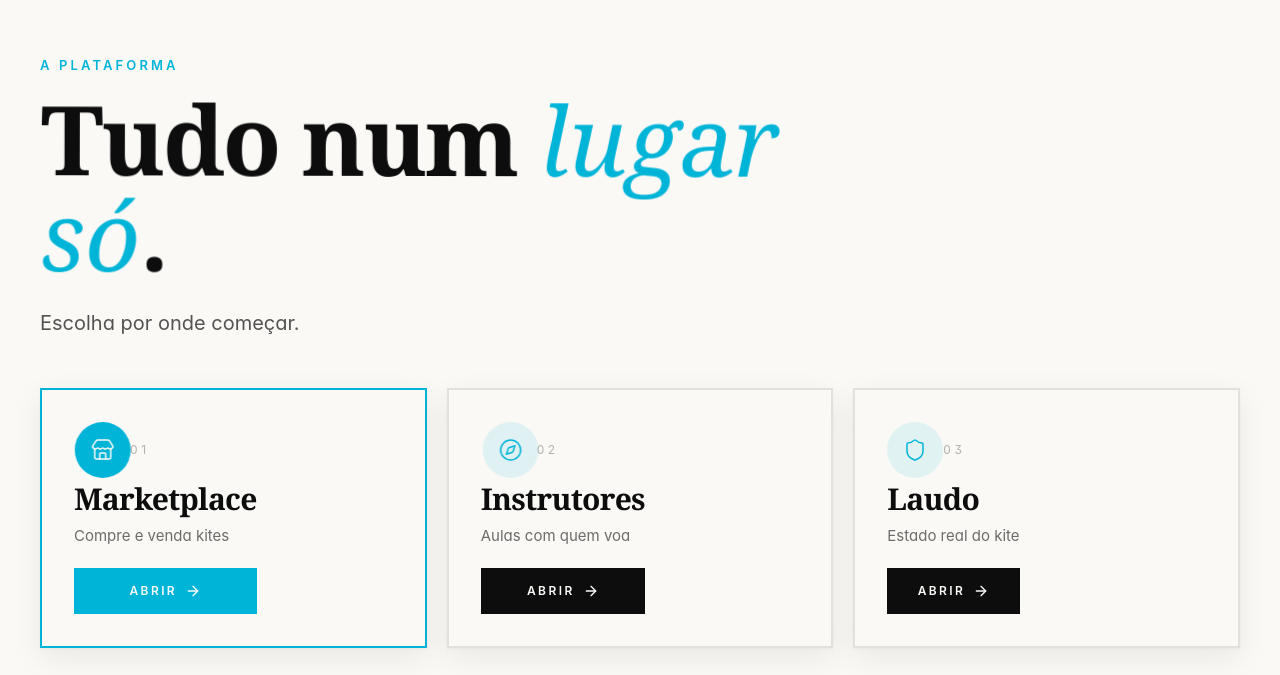
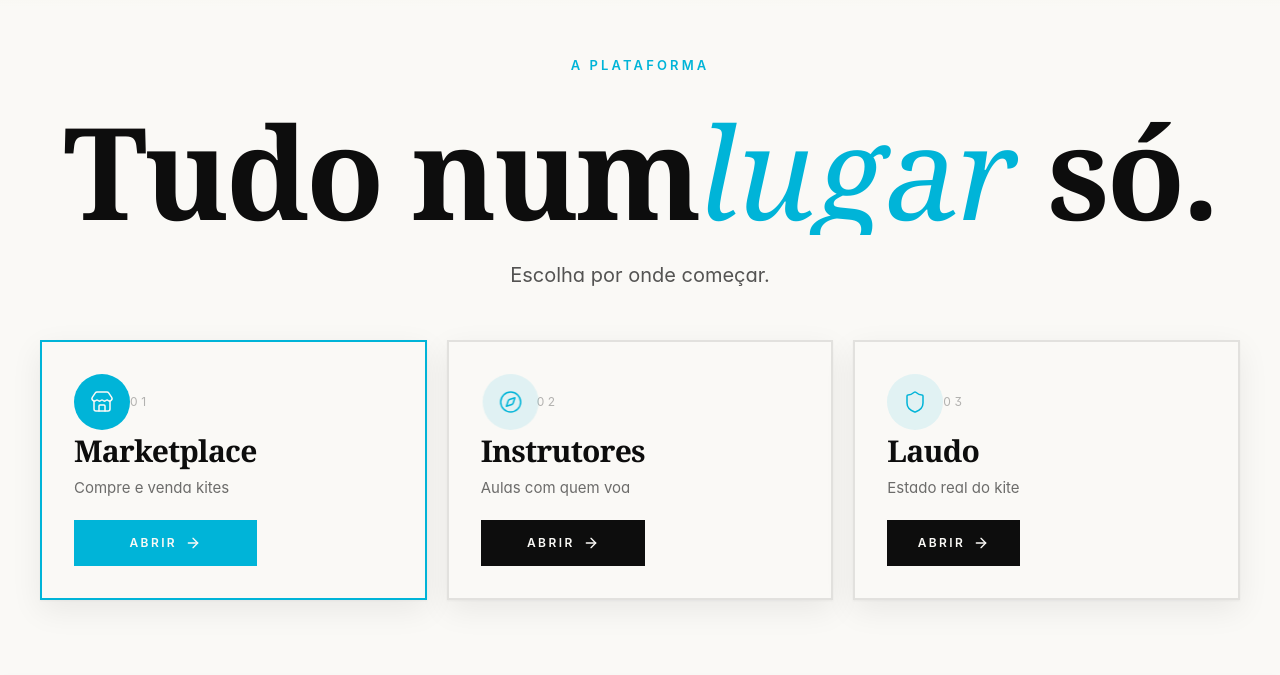
Before and after one commit to wiu-sup-brazil/wiu-site, a React (Vite) app: page / in a window 1280 px wide. Shown: the part 3755-4430 px from the top of the page. Built offline with nearby package versions, Linux system fonts and the light colour scheme; no server answers; the database is empty.

Commit message:
Update Plataforma.tsx

```diff
--- a/src/components/site/Plataforma.tsx
+++ b/src/components/site/Plataforma.tsx
@@ -32,15 +32,42 @@ export function Plataforma() {
 <div className="pointer-events-none absolute inset-x-0 top-0 h-24"
   style={{ background: "linear-gradient(to bottom, var(--paper-2), transparent)" }} />
 
-      <div className="mx-auto max-w-[1400px] px-6 md:px-10 pt-28 md:pt-36">
-        <div className="max-w-3xl">
+    <div className="mx-auto max-w-[1400px] px-6 md:px-10 pt-28 md:pt-36">
+        <div className="text-center">
           <div className="text-[13px] uppercase tracking-[0.24em] text-accent font-semibold">A plataforma</div>
-          <h2 className="display text-5xl md:text-7xl lg:text-8xl mt-4 gust-1">
-            Tudo num <span className="serif italic normal-case tracking-normal text-accent">lugar só</span>.
+
+          {/* Título split: "Tudo num" vem da esquerda, "lugar só." vem da direita */}
+          <h2 className="mt-6 md:mt-8 overflow-hidden">
+            <motion.span
+              className="display text-5xl sm:text-6xl md:text-8xl lg:text-9xl block md:inline-block"
+              initial={{ x: "-50%", opacity: 0 }}
+              whileInView={{ x: 0, opacity: 1 }}
+              viewport={{ once: true, amount: 0.3 }}
+              transition={{ duration: 0.9, ease: [0.2, 0.7, 0.2, 1] }}
+            >
+              Tudo num{" "}
+            </motion.span>
+            <motion.span
+              className="display text-5xl sm:text-6xl md:text-8xl lg:text-9xl block md:inline-block"
+              initial={{ x: "50%", opacity: 0 }}
+              whileInView={{ x: 0, opacity: 1 }}
+              viewport={{ once: true, amount: 0.3 }}
+              transition={{ duration: 0.9, delay: 0.1, ease: [0.2, 0.7, 0.2, 1] }}
+            >
+              <span className="serif italic normal-case tracking-normal text-accent">lugar</span>{" "}
+              só.
+            </motion.span>
           </h2>
-          <p className="mt-6 text-xl text-ink/70 leading-relaxed">
+
+          <motion.p
+            className="mt-6 text-xl text-ink/70 leading-relaxed mx-auto max-w-md"
+            initial={{ opacity: 0, y: 12 }}
+            whileInView={{ opacity: 1, y: 0 }}
+            viewport={{ once: true }}
+            transition={{ duration: 0.6, delay: 0.4 }}
+          >
             Escolha por onde começar.
-          </p>
+          </motion.p>
         </div>
 
         {/* 3 cards — sem Trips */}
```
